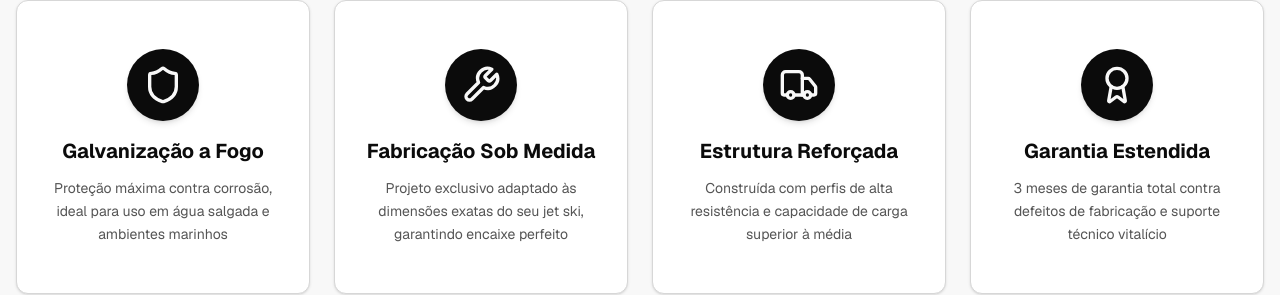
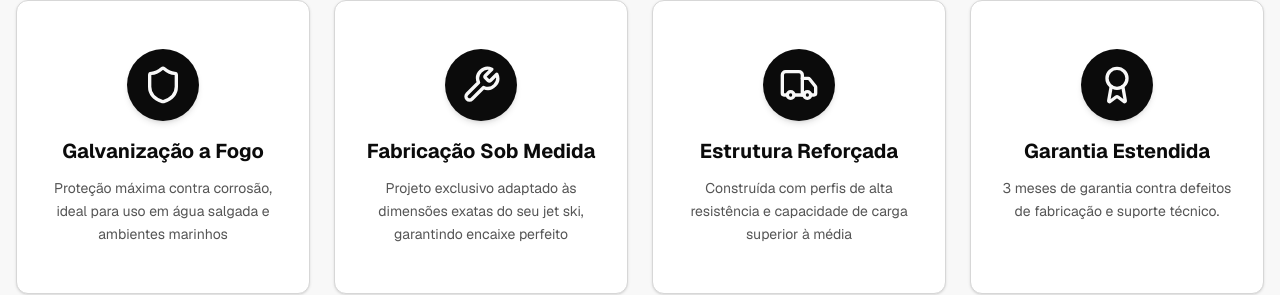
Before and after one commit to tiagoriveira/v0-jet-ski-trailer-landing-page, a Next.js app: page / in a window 1280 px wide. Shown: the part 968-1263 px from the top of the page. Built offline with nearby package versions, Linux system fonts and the light colour scheme.

Commit message:
Sua mensagem aqui

```diff
--- a/app/page.tsx
+++ b/app/page.tsx
@@ -165,8 +165,8 @@ export default function Home() {
                   Garantia Estendida
                 </h3>
                 <p className="text-pretty text-sm leading-relaxed text-muted-foreground">
-                  3 meses de garantia total contra defeitos de fabricação e
-                  suporte técnico vitalício
+                  3 meses de garantia contra defeitos de fabricação e
+                  suporte técnico.
                 </p>
               </CardContent>
             </Card>
```
